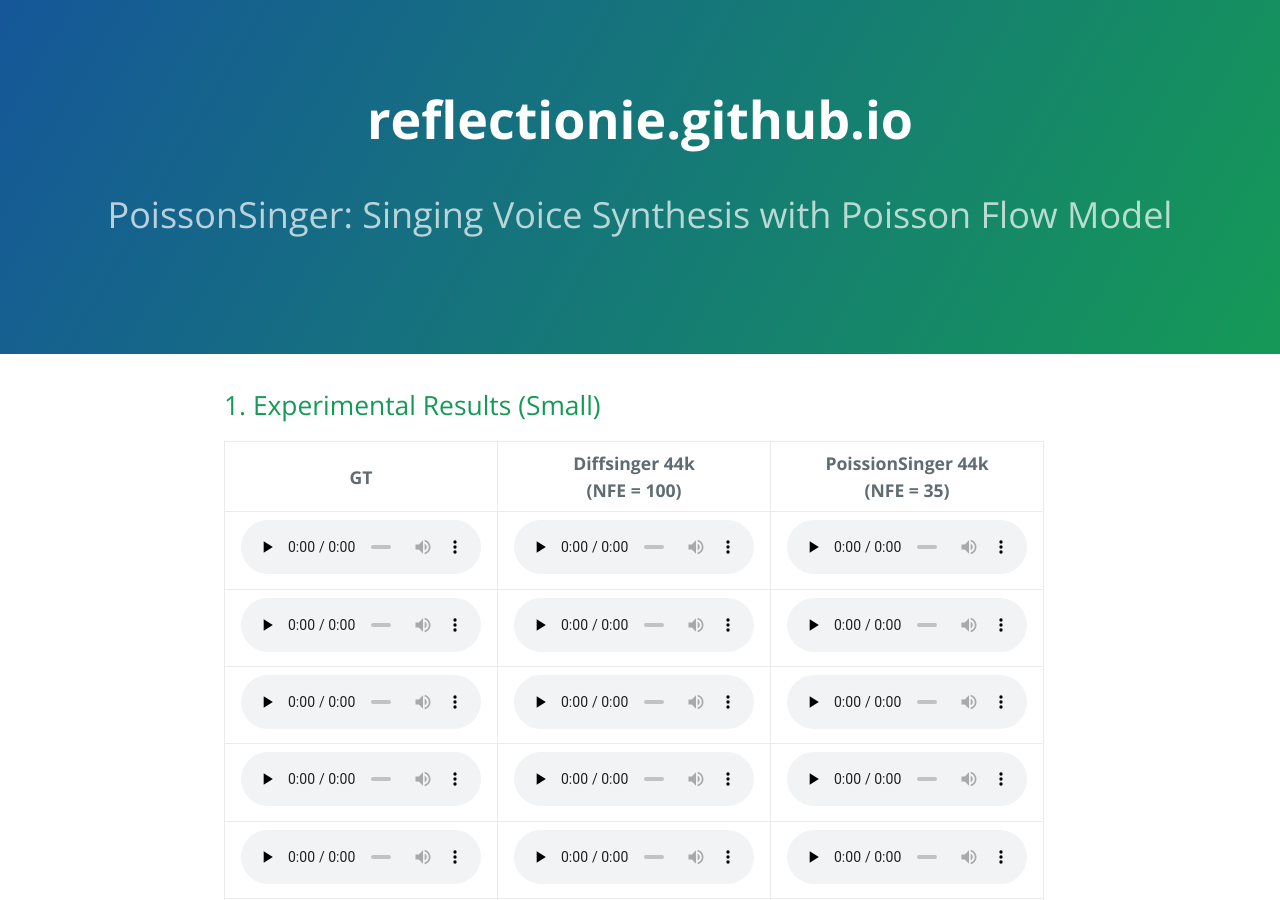
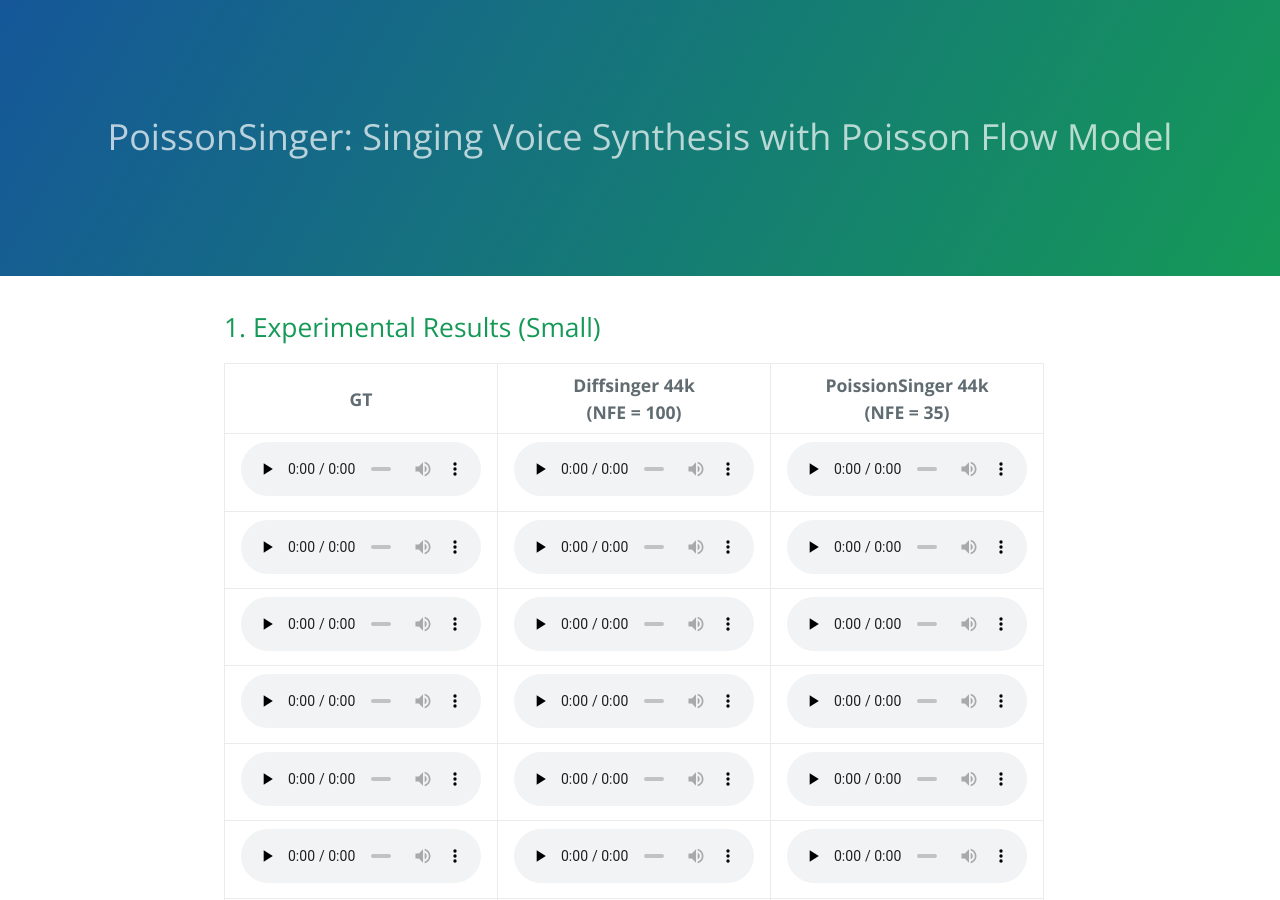
Before and after one commit to reflectionie/reflectionie.github.io, a Jekyll site: the page built from index.html, in a window 1280 px wide and 900 px high. Built offline with Jekyll 4.4.1, drawn with Linux system fonts in a browser that asks for light colours; the list of posts is cut into pages by our own code.

Commit message:
remove site title

```diff
--- a/_includes/page-header.html
+++ b/_includes/page-header.html
@@ -1,5 +1,5 @@
 <section class="page-header">
-  <h1 class="project-name">{{ site.title }}</h1>
+  <!-- <h1 class="project-name">{{ site.title }}</h1> -->
   <h2 class="project-tagline">{{ site.tagline }}</h2>
   <!-- <a href="#" class="btn">View on GitHub</a>
   <a href="#" class="btn">Download .zip</a>
```
